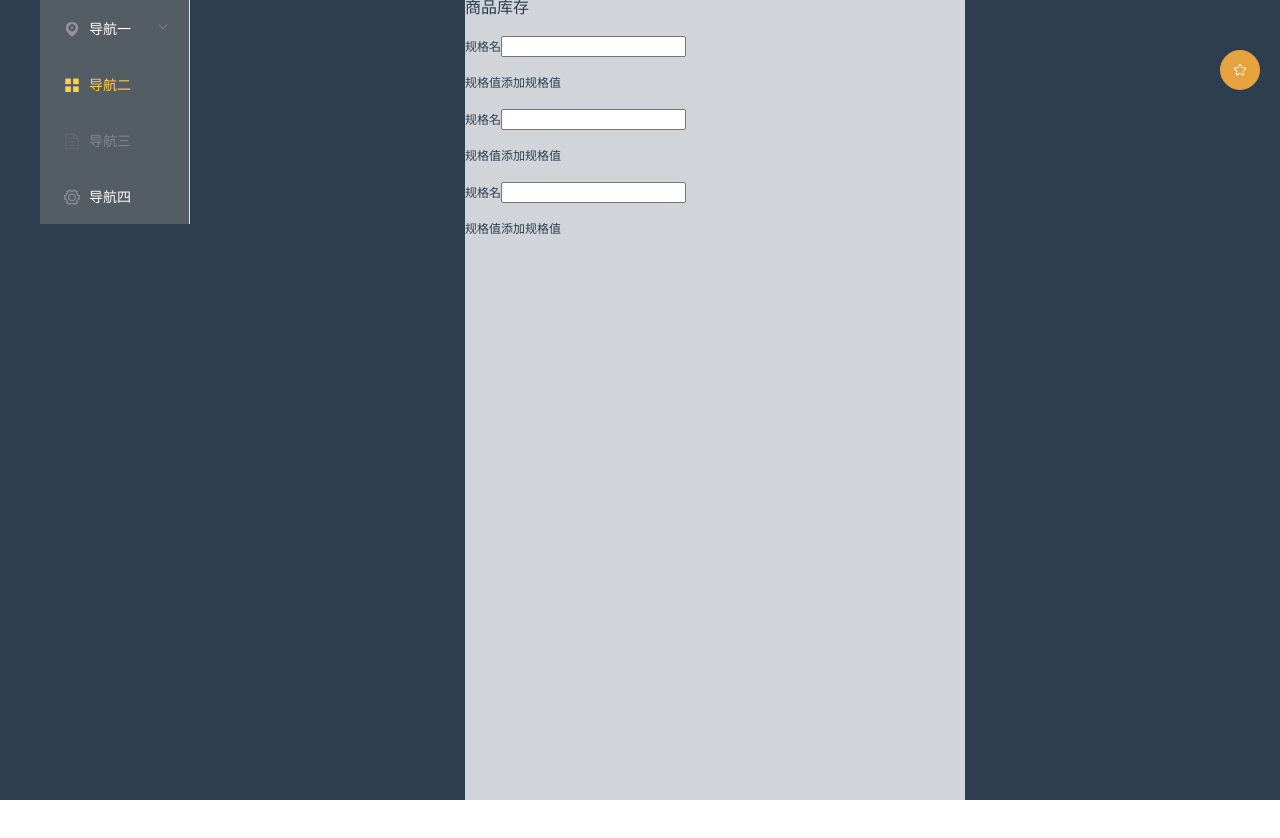
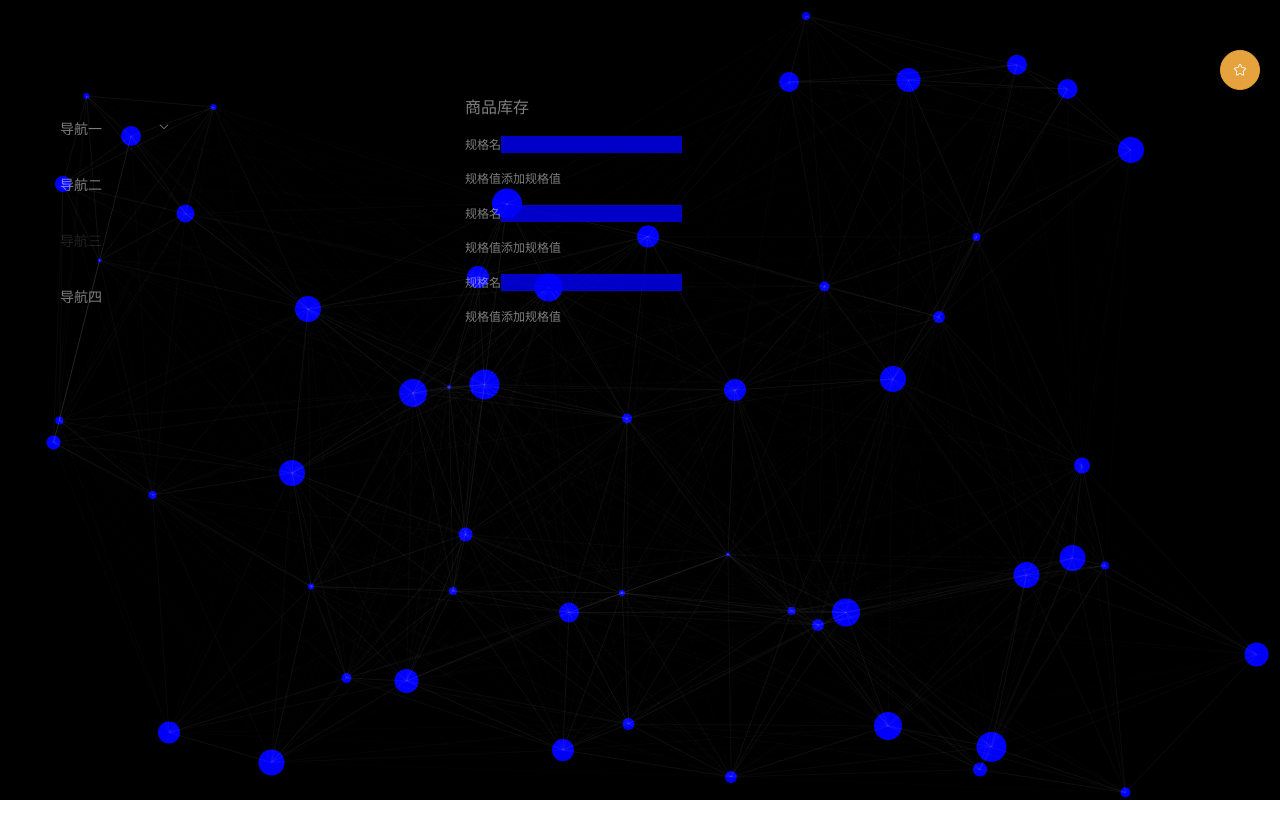
Before and after one commit to lsm404/vue-component, a Vue app: page /#/index/sku in a window 1280 px wide. Shown: the top 838 px of the page. Before the commit the page ends 800 px from the top, so only its background shows below. Built offline with nearby package versions, Linux system fonts and the light colour scheme.

Commit message:
添加canvas

```diff
--- a/src/App.vue
+++ b/src/App.vue
@@ -17,6 +17,7 @@ export default {
   -moz-osx-font-smoothing: grayscale;
   /* text-align: center; */
   color: #2c3e50;
-  background: #2c3e50;
+  background: #000;
+  min-width: 1200px;
 }
 </style>
--- a/src/components/Menuu.vue
+++ b/src/components/Menuu.vue
@@ -1,32 +1,30 @@
 <template>
   <div class="menu">
     <el-col :span="12">
-      <el-menu default-active="2"
+      <el-menu
+              background-color="rgba(0,250,0,0)"
                class="el-menu-vertical-demo"
+               text-color="rgba(250,250,250,0.5)"
                @open="handleOpen"
                @close="handleClose"
-               background-color="#545c64"
-               text-color="#fff"
-               active-text-color="#ffd04b">
+               active-text-color="#ff0">
         <el-submenu index="1">
           <template slot="title">
-            <i class="el-icon-location"></i>
             <span>导航一</span>
           </template>
-          <el-menu-item index="1-4"
-                        @click="toSku">Sku</el-menu-item>
+          <el-menu-item-group>
+            <el-menu-item index="1-1" @click="toSku">sku</el-menu-item>
+            <el-menu-item index="1-2" @click="tostar">star</el-menu-item>
+          </el-menu-item-group>
         </el-submenu>
         <el-menu-item index="2">
-          <i class="el-icon-menu"></i>
           <span slot="title">导航二</span>
         </el-menu-item>
         <el-menu-item index="3"
                       disabled>
-          <i class="el-icon-document"></i>
           <span slot="title">导航三</span>
         </el-menu-item>
         <el-menu-item index="4">
-          <i class="el-icon-setting"></i>
           <span slot="title">导航四</span>
         </el-menu-item>
       </el-menu>
@@ -43,8 +41,13 @@ export default {
   methods: {
     handleOpen (key, keyPath) {
     },
+    // 跳转sku组件
     toSku () {
       this.$router.push('/index/sku')
+    },
+    // 跳转星星canvas组件
+    tostar () {
+      this.$router.push('/index/star')
     },
     handleClose (key, keyPath) {
       console.log(key, keyPath)
@@ -61,5 +64,20 @@ export default {
   .el-col-12 {
     width: 100%;
   }
+  .el-menu {
+    background: none;
+    width: 100%;
+  }
+  .el-menu-item:focus,.el-menu-item:hover {
+    color: rgba(0, 0, 250, 1) !important;
+    background: none !important;
+  }
 }
 </style>
+
+<style>
+  .el-submenu__title:focus,.el-submenu__title:hover {
+    color: rgba(0, 0, 250, 1) !important;
+    background: none !important;
+  }
+</style>
--- a/src/components/Sku.vue
+++ b/src/components/Sku.vue
@@ -299,10 +299,14 @@ export default {
 .specification {
   display: flex;
   justify-content: center;
+  color: rgba(250,250,250,0.5);
+  input {
+    background: rgba(0, 0, 250, 0.8) !important;
+    border: none;
+  }
   .specification-content {
     min-width: 500px;
     height: 800px;
-    background: rgba(250, 250, 250, 0.8);
     .specification-title {
       margin-bottom: 20px;
     }
--- /dev/null
+++ b/src/components/stars.vue
@@ -0,0 +1,179 @@
+<template>
+  <div class="starry-sky">
+    <canvas id="canv" ref="canvas"></canvas>
+  </div>
+</template>
+
+<script>
+export default {
+  props: {
+    point: {
+      type: Number,
+      default: 55 // 生成的星星（点）的个数, 默认25个
+    },
+    lineColor: {
+      type: String,
+      default: 'rgba(250,0,0,1)' // 线的颜色
+    },
+    roundColor: {
+      type: String,
+      default: 'rgba(0,0,250,1)' // 星星的颜色
+    }
+  },
+  data () {
+    return {
+      docWidth: 0, // 画布宽
+      docHeight: 0, // 画布高
+      context: null, // canvasDom的执行上下文
+      circleArr: [], // 圆点数组
+      timer: null // 定时器对象
+    }
+  },
+  mounted () {
+    const canvasDom = this.$refs.canvas
+
+    // 取画布的高宽来设置显示分辨率
+    this.docWidth = canvasDom.offsetWidth
+    this.docHeight = canvasDom.offsetHeight
+
+    // 设置画布分辨率
+    canvasDom.width = canvasDom.offsetWidth
+    canvasDom.height = canvasDom.offsetHeight
+
+    // 初始化canvas上下文
+    this.context = canvasDom.getContext('2d')
+
+    // 设置线条和星星颜色
+    this.context.strokeStyle = this.lineColor
+    this.context.lineWidth = 1
+    this.context.fillStyle = this.roundColor
+
+    // 初始化
+    this.createCircleArr() // 设置星星数组
+    this.draw() // 首屏绘制
+    this.cycleDraw() // 循环绘制
+  },
+  methods: {
+    /**
+       * 生成min和max之间随机数
+       */
+    rangeRadom (max, min) {
+      return Math.floor(Math.random() * (max - min + 1) + min)
+    },
+    /**
+       * 绘制原点
+       */
+    drawCircle (context, x, y, r, moveX, moveY) {
+      let circle = {
+        x,
+        y,
+        r,
+        moveX,
+        moveY
+      }
+      context.beginPath()
+      context.arc(circle.x, circle.y, circle.r, 0, 2 * Math.PI)
+      context.closePath()
+      context.fill()
+      return circle
+    },
+    /**
+       * 绘制线条
+       */
+    drawLine (context, beginX, beginY, closeX, closeY, opacity) {
+      context.beginPath()
+      context.strokeStyle = `rgba(250, 250, 250, ${opacity})`
+      context.moveTo(beginX, beginY)
+      context.lineTo(closeX, closeY)
+      context.closePath()
+      context.stroke()
+    },
+    /**
+       * 生成圆点数组
+       */
+    createCircleArr () {
+      for (let i = 0; i < this.point; i++) {
+        this.circleArr.push(this.drawCircle(
+          this.context,
+          this.rangeRadom(this.docWidth, 0),
+          this.rangeRadom(this.docHeight, 0),
+          this.rangeRadom(15, 2),
+          this.rangeRadom(10, -10) / 40,
+          this.rangeRadom(10, -10) / 40
+        ))
+      }
+    },
+    /**
+       * 每一帧绘制
+       */
+    draw () {
+      const circleArr = this.circleArr
+      this.context.clearRect(0, 0, this.docWidth, this.docHeight)
+      // 循环绘制点
+      for (let i = 0; i < this.point; i++) {
+        this.drawCircle(this.context, circleArr[i].x, circleArr[i].y, circleArr[i].r)
+      }
+      // 循环绘制线
+      for (let i = 0; i < this.point; i++) {
+        for (let j = 0; j < this.point; j++) {
+          if (i + j < this.point) {
+            let A = Math.abs(circleArr[i + j].x - circleArr[i].x)
+            let B = Math.abs(circleArr[i + j].y - circleArr[i].y)
+            let lineLength = Math.sqrt(A * A + B * B)
+            let C = 1 / lineLength * 7 - 0.009
+            let lineOpacity = C > 0.03 ? 0.03 : C
+            if (lineOpacity > 0) {
+              this.drawLine(
+                this.context,
+                circleArr[i].x,
+                circleArr[i].y,
+                circleArr[i + j].x,
+                circleArr[i + j].y,
+                lineOpacity
+              )
+            }
+          }
+        }
+      }
+    },
+    /**
+       * 循环绘制
+       */
+    cycleDraw () {
+      this.timer = setInterval(() => {
+        for (let i = 0; i < this.point; i++) {
+          let cir = this.circleArr[i]
+          cir.x += cir.moveX
+          cir.y += cir.moveY
+          if (cir.x > this.docWidth) {
+            cir.x = 0
+          } else if (cir.x < 0) {
+            cir.x = this.docWidth
+          }
+          if (cir.y > this.docHeight) {
+            cir.y = 0
+          } else if (cir.y < 0) {
+            cir.y = this.docHeight
+          }
+        }
+        this.draw()
+      }, 10)
+    }
+  },
+  beforeDestory () {
+    // 记得摧毁定时器
+    clearInterval(this.timer)
+  }
+}
+</script>
+
+<style lang="scss" scoped>
+  .starry-sky {
+    width: 100%;
+    height: 100%;
+    > canvas {
+      width: 100%;
+      height: 100%;
+    }
+  }
+</style>
--- a/src/router/index.js
+++ b/src/router/index.js
@@ -2,6 +2,7 @@ import Vue from 'vue'
 import Router from 'vue-router'
 import HelloWorld from '@/components/HelloWorld'
 import Sku from '@/components/Sku'
+import Stars from '@/components/stars'
 import Index from '@/view/index'
 
 Vue.use(Router)
@@ -26,6 +27,11 @@ export default new Router({
           path: 'sku',
           name: 'sku',
           component: Sku
+        },
+        {
+          path: 'star',
+          name: 'Star',
+          component: Stars
         }
       ]
     }
--- a/src/view/index.vue
+++ b/src/view/index.vue
@@ -1,4 +1,8 @@
 <template>
+  <div class="body-screen">
+    <div class="star-back">
+      <Star />
+    </div>
     <div class="content">
       <Menu></Menu>
       <router-view></router-view>
@@ -9,11 +13,12 @@
                   circle></el-button>
       </div>
     </div>
+  </div>
 </template>
 
 <script>
 import Menu from '@/components/Menuu'
-// import Sku from '@/components/Sku'
+import Star from '@/components/stars'
 export default {
   name: 'index',
   methods: {
@@ -22,23 +27,33 @@ export default {
     }
   },
   components: {
-    Menu
+    Menu,
+    Star
   }
 }
 </script>
 
 <style lang="scss" scoped>
+.body-screen {
+  position: relative;
+  .star-back {
+    width: 100vw;
+    height: 100vh;
+  }
   .content {
     width: 1200px;
     height: 100vh;
     overflow: hidden;
-  position: relative;
+    position: absolute;
+    top: 0;
     left: 50%;
     margin-left: -600px;
+    padding-top: 100px;
     .to-index {
       position: fixed;
       top: 50px;
       right: 20px;
     }
   }
+}
 </style>
```
Lines whose indentation alone changed are shown as unchanged.
